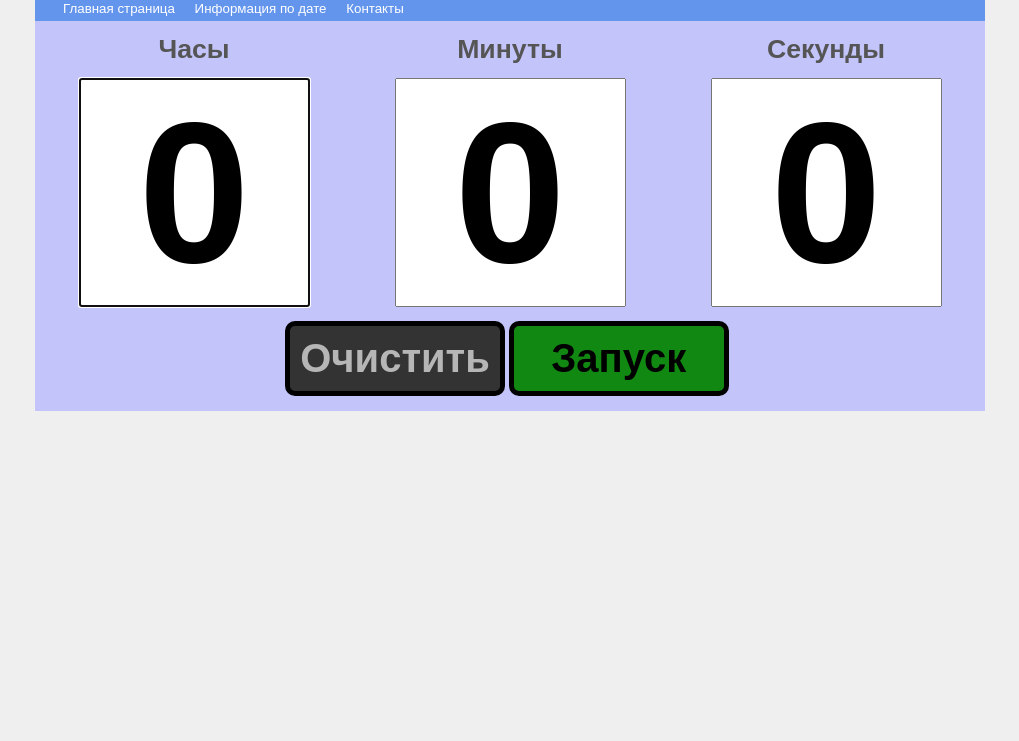
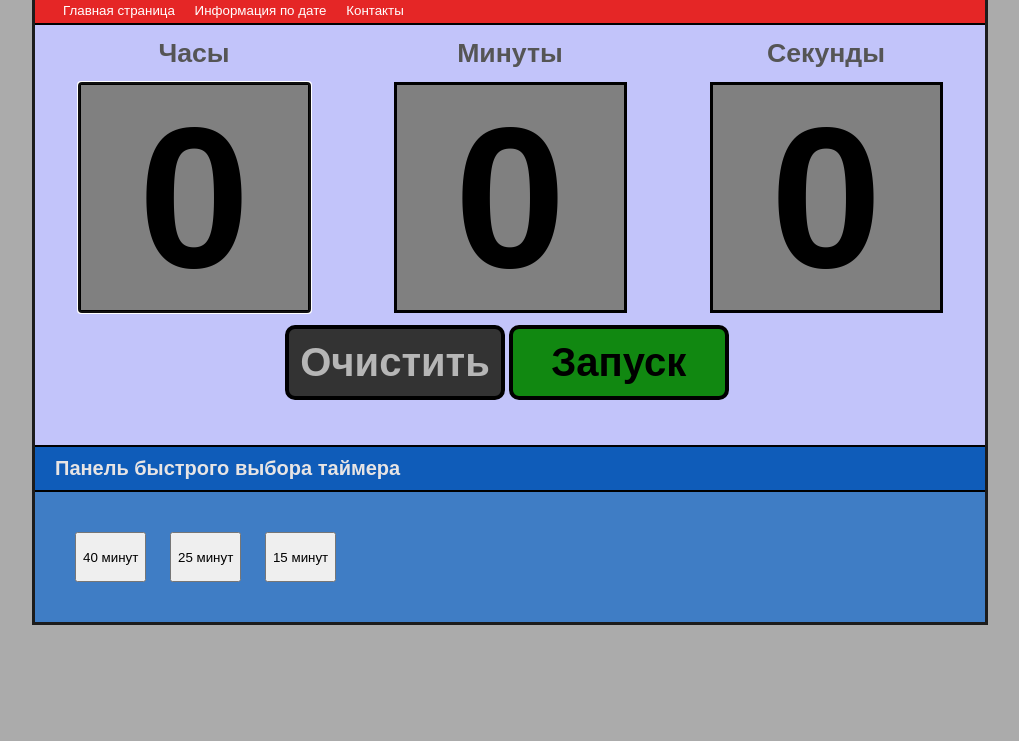
Before and after one commit to hrodvar-one/onlinetimer, a plain HTML site: page index.html in a window 1280 px wide. Shown: the part 59-800 px from the top of the page, without its empty margins (130-1149 px from the left). Drawn offline with Linux system fonts and the light colour scheme.

Commit message:
Added fast-timer-panel and redisigned the page layout

```diff
--- a/index.html
+++ b/index.html
@@ -64,6 +64,14 @@
 				<input type="button" onclick="pauseTimer()" class="pause-button" id="pause-button" value="Пауза" name="num_button">
 				<input type="button" onclick="resumeTimer()" class="resume-button" id="resume-button" value="Продолжить" name="num_button">
 			</div>
+			<div class="fast-timer-panel">
+				<h2>Панель быстрого выбора таймера</h2>
+				<div class="fast-timer-button">
+					<input type="button" class="fast-button" id="fast-timer-button-one" value="40 минут" name="num_button">
+					<input type="button" class="fast-button" id="fast-timer-button-two" value="25 минут" name="num_button">
+					<input type="button" class="fast-button" id="fast-timer-button-three" value="15 минут" name="num_button">
+				</div>
+			</div>
 		</div>
 
 		<footer class="footer">
--- a/scss/style.scss
+++ b/scss/style.scss
@@ -4,29 +4,32 @@ body {
   padding: 0;
   color: #555;
   font: normal 10pt Arial,Helvetica,sans-serif;
-  background: #EFEFEF;
+  background: #ababab;
 
   .container {
     width: 950px;
     margin: auto; // Равный отступ от краёв
     display: block;
     background-color: blue;
+    border: 3px solid #1c1c1c;
 
     .header {
       margin: 0;
       padding: 0;
-      border-top: 3px solid #C9E0ED;
-      background-color: white;
+      //border-top: 3px solid #C9E0ED;
+      background-color: #ddeaef;
 
       h1 {
         margin: 0;
         padding: 10px 20px;
+        border-bottom: 2px solid black;
         font-size: 200%;
       }
     }
 
     .nav {
-      background-color: cornflowerblue;
+      background-color: #e52626;
+      border-bottom: 2px solid black;
 
       ul {
         padding: 6px 20px 5px 20px;
@@ -63,11 +66,13 @@ body {
             text-align: center;
 
             input {
+              background-color: gray;
               height: 223px;
               width: 223px;
               text-align: center;
               font-size: 200px;
               font-weight: bold;
+              border: 3px solid black;
             }
           }
         }
@@ -77,13 +82,14 @@ body {
         height: 90px;
         position: relative;
         margin-left: 250px;
+        margin-bottom: 30px;
         /*text-align: center;*/
 
         .start-button {
           background-color: #118811;
           width: 220px;
           height: 75px;
-          border: 5px black solid;
+          border: 4px black solid;
           border-radius: 10px;
           font-size: 40px;
           font-weight: bold;
@@ -98,7 +104,7 @@ body {
           background-color: #333333;
           width: 220px;
           height: 75px;
-          border: 5px black solid;
+          border: 4px black solid;
           border-radius: 10px;
           font-size: 40px;
           font-weight: bold;
@@ -116,7 +122,7 @@ body {
           background-color: chocolate;
           width: 220px;
           height: 75px;
-          border: 5px black solid;
+          border: 4px black solid;
           border-radius: 10px;
           font-size: 40px;
           font-weight: bold;
@@ -131,13 +137,36 @@ body {
           background-color: #175eb7;
           width: 220px;
           height: 75px;
-          border: 5px black solid;
+          border: 4px black solid;
           border-radius: 10px;
           font-size: 27px;
           font-weight: bold;
           color: black;
         }
       }
+      .fast-timer-panel {
+        background-color: #3f7dc5;
+
+        h2 {
+          margin: 0;
+          padding: 10px 20px;
+          color: #e7e4e4;
+          background-color: #0f5cb9;
+          border-top: 2px solid black;
+          border-bottom: 2px solid black;
+        }
+
+        .fast-timer-button {
+          margin-left: 40px;
+
+          .fast-button {
+            height: 50px;
+            margin-top: 40px;
+            margin-right: 20px;
+            margin-bottom: 40px;
+          }
+        }
+      }
     }
   }
 }
```
Also changed, not shown: css/style.css.
